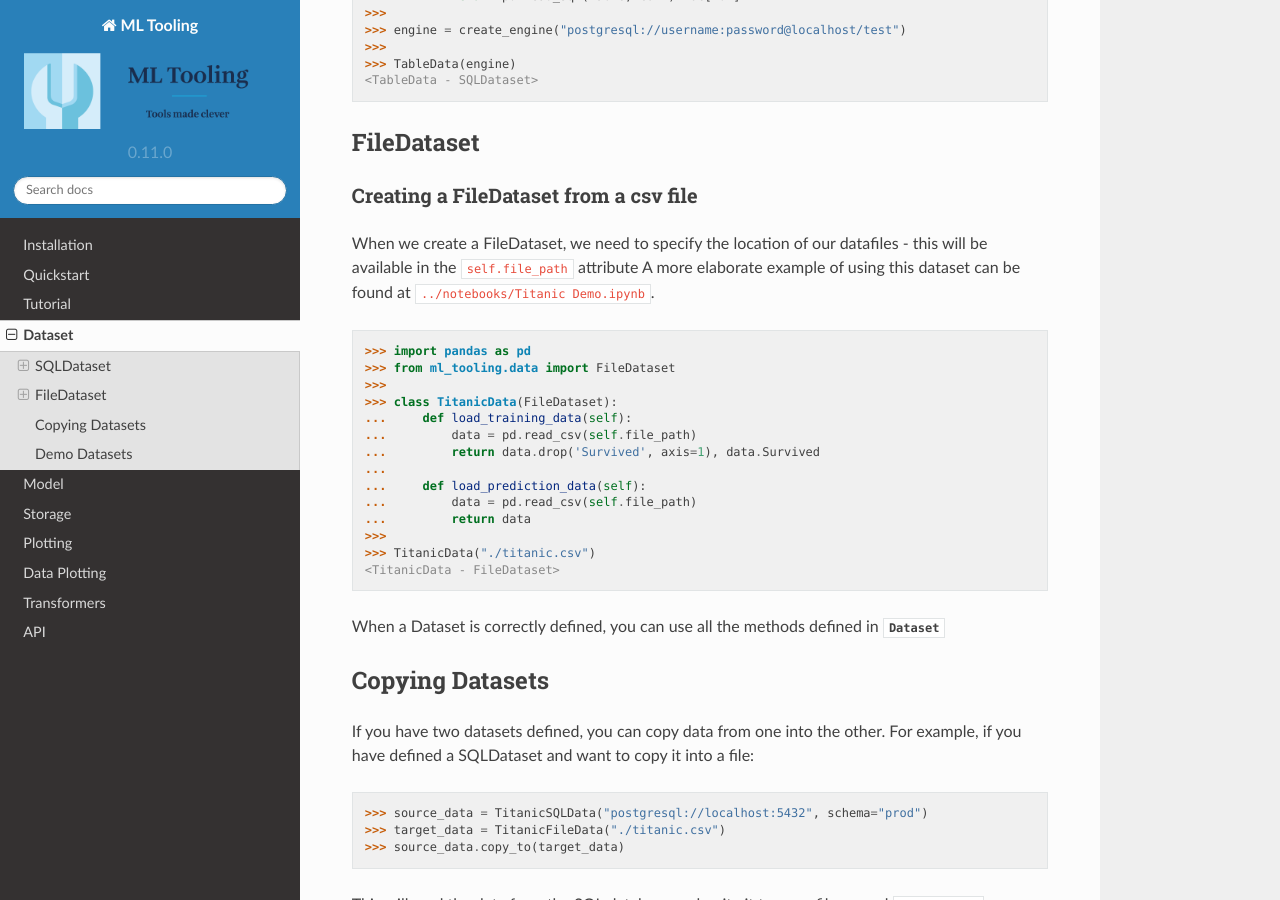
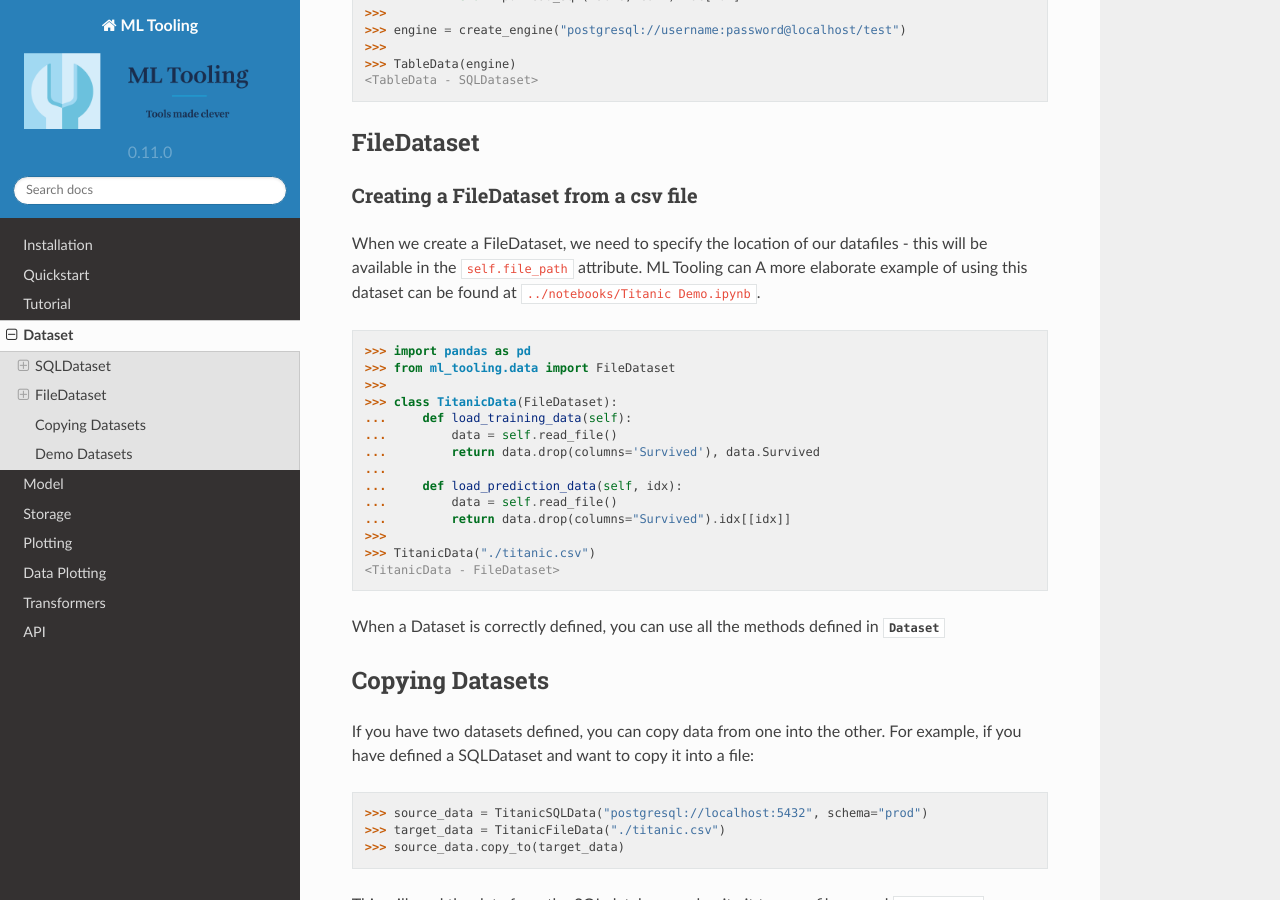
Before and after one commit to andersbogsnes/ml_tooling, a Sphinx documentation site: the page built from docs/dataset.rst, in a window 1280 px wide and 900 px high, scrolled down 639 px. Built offline with Sphinx 7.4.7 and the Read the Docs theme 2.0.0, drawn with Linux system fonts in a browser that asks for light colours.

Commit message:
Added a `read_file` method to FileDataset (#650)
* Added a `read_file` method to FileDataset

A convenience function to abstract away how to read a given file

Co-authored-by: Anders Bogsnes <abanbn@almbrand.dk>

```diff
--- a/docs/dataset.rst
+++ b/docs/dataset.rst
@@ -43,7 +43,7 @@ Creating a FileDataset from a csv file
 ~~~~~~~~~~~~~~~~~~~~~~~~~~~~~~~~~~~~~~
 
 When we create a FileDataset, we need to specify the location of our datafiles -
-this will be available in the :code:`self.file_path` attribute
+this will be available in the :code:`self.file_path` attribute. ML Tooling can
 A more elaborate example of using this dataset can be found at :file:`../notebooks/Titanic Demo.ipynb`.
 
 .. code-block::
@@ -53,12 +53,12 @@ A more elaborate example of using this dataset can be found at :file:`../noteboo
     >>>
     >>> class TitanicData(FileDataset):
     ...     def load_training_data(self):
-    ...         data = pd.read_csv(self.file_path)
-    ...         return data.drop('Survived', axis=1), data.Survived
+    ...         data = self.read_file()
+    ...         return data.drop(columns='Survived'), data.Survived
     ...
-    ...     def load_prediction_data(self):
-    ...         data = pd.read_csv(self.file_path)
-    ...         return data
+    ...     def load_prediction_data(self, idx):
+    ...         data = self.read_file()
+    ...         return data.drop(columns="Survived").idx[[idx]]
     >>>
     >>> TitanicData("./titanic.csv")
     <TitanicData - FileDataset>
```
Also changed, not shown: CHANGELOG.md (+1 -0 lines), 1 other file.
